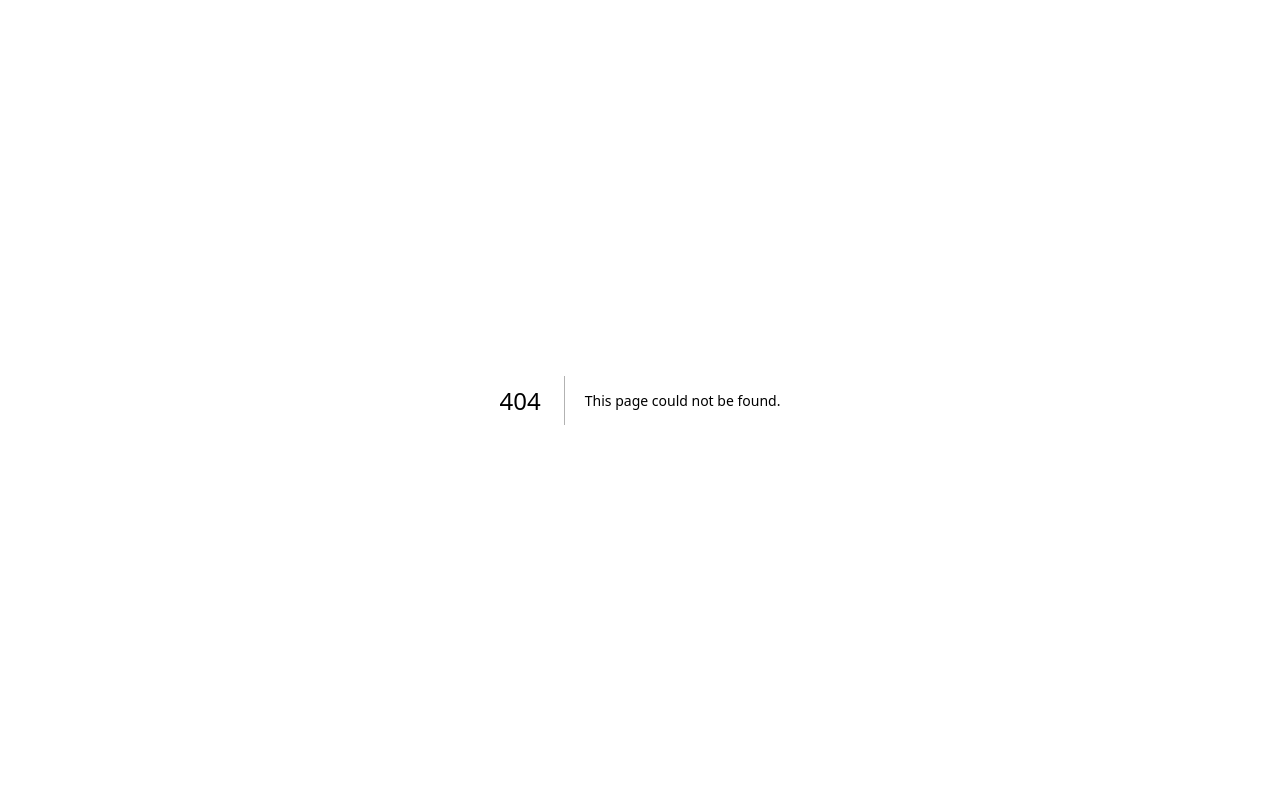
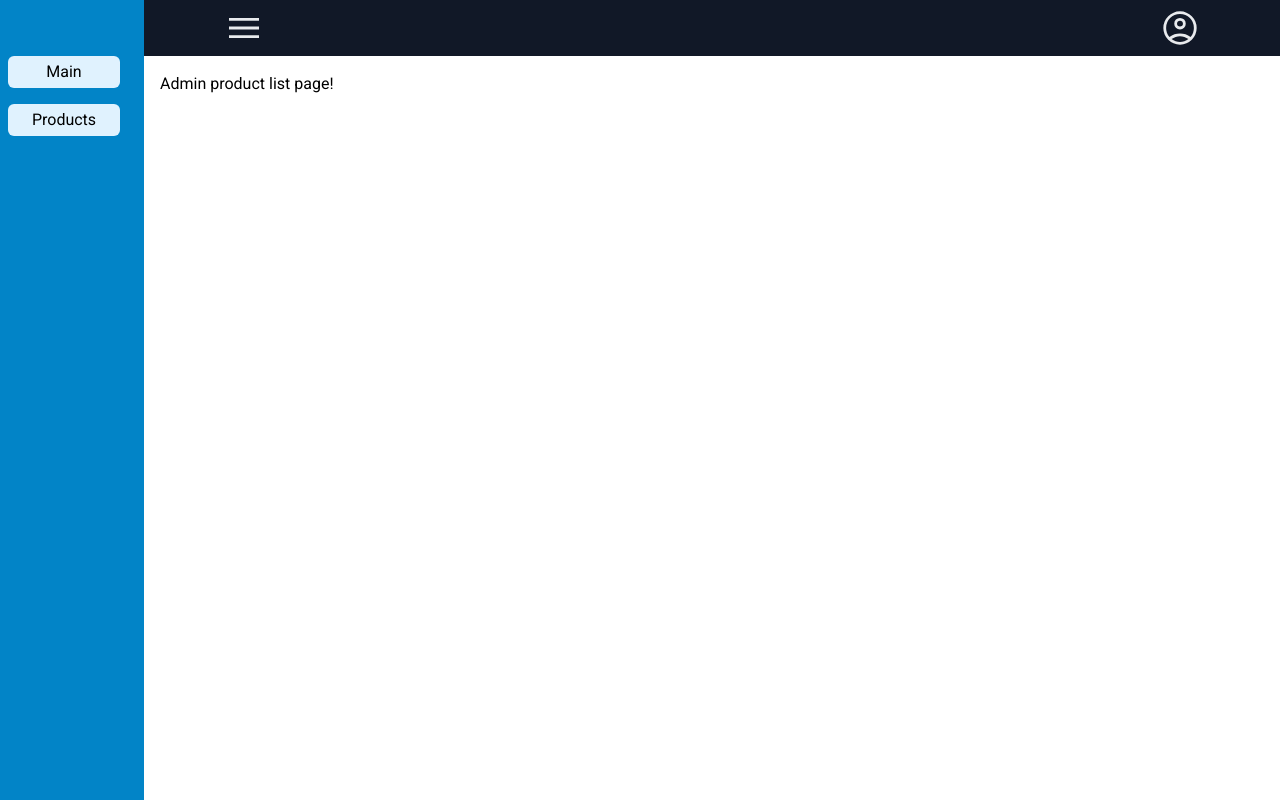
Before and after one commit to NikDevRych/dotnetshopper-webui, a Next.js app: page /admin/products in a window 1280 px wide. Before the commit this address had no page. Built offline with nearby package versions, Linux system fonts and the light colour scheme.

Commit message:
#5 add products admin page, add links to sidebar

```diff
--- /dev/null
+++ b/src/app/admin/products/page.tsx
@@ -0,0 +1,3 @@
+export default function AdminProductsPage() {
+  return <span>Admin product list page!</span>;
+}
--- a/src/components/admin/sidebar/sidebar.tsx
+++ b/src/components/admin/sidebar/sidebar.tsx
@@ -1,3 +1,5 @@
+import Link from "next/link";
+
 export default function AdminSidebar({
   isOpen,
 }: Readonly<{ isOpen: boolean }>) {
@@ -5,9 +7,16 @@ export default function AdminSidebar({
     <nav
       className={`h-screen w-36 bg-sky-600 p-2 ${isOpen ? "block" : "hidden"}`}
     >
-      <ul className="mt-12 flex justify-center">
+      <ul className="mt-12 flex flex-col justify-center gap-4">
         <li>
-          <button className="w-28 rounded-md bg-sky-100 p-1">Products</button>
+          <Link href="/admin">
+            <button className="w-28 rounded-md bg-sky-100 p-1">Main</button>
+          </Link>
+        </li>
+        <li>
+          <Link href="/admin/products">
+            <button className="w-28 rounded-md bg-sky-100 p-1">Products</button>
+          </Link>
         </li>
       </ul>
     </nav>
```
